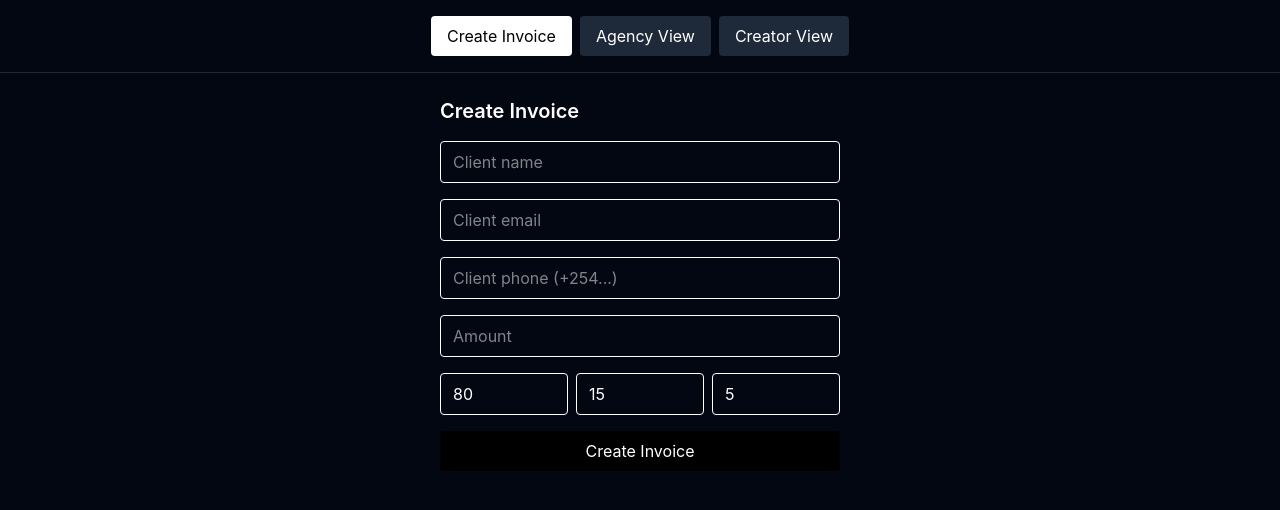
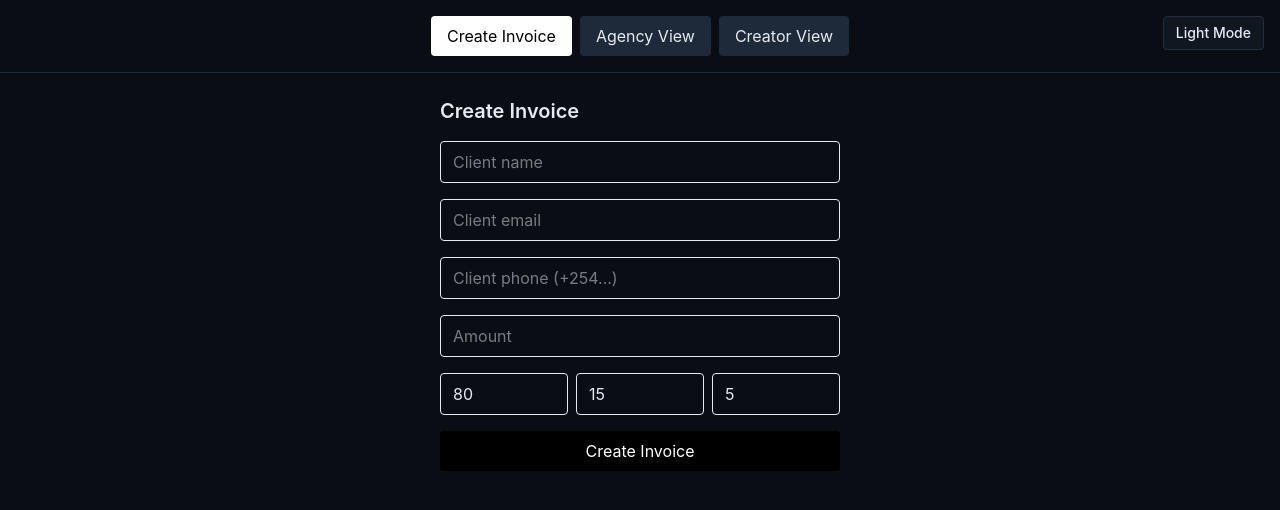
Before and after one commit to Root-node1/paysplit, a React (Vite) app in the folder frontend/: page / in a window 1280 px wide. Shown: the top 510 px of the page. Built offline with nearby package versions, Linux system fonts and the light colour scheme.

Commit message:
ui(step 2): Add light/dark toggle infrastructure

```diff
--- a/frontend/src/App.tsx
+++ b/frontend/src/App.tsx
@@ -1,4 +1,4 @@
-import { useState } from "react";
+import { useState, useEffect } from "react";
 import InvoiceForm from "./components/InvoiceForm";
 import InvoiceResult from "./components/InvoiceResult";
 import PayazaAuthTest from "./components/PayazaAuthTest";
@@ -11,17 +11,37 @@ type View = "create" | "agency" | "creator";
 function App() {
   const [invoice, setInvoice] = useState<Invoice | null>(null);
   const [view, setView] = useState<View>("create");
+  const [theme, setTheme] = useState<"dark" | "light">(() => {
+    return (localStorage.getItem("paysplit-theme") as "dark" | "light") || "dark";
+  });
+
+  useEffect(() => {
+    if (theme === "light") {
+      document.documentElement.classList.add("light");
+    } else {
+      document.documentElement.classList.remove("light");
+    }
+    localStorage.setItem("paysplit-theme", theme);
+  }, [theme]);
 
   if (window.location.search.includes("authtest")) {
     return (
-      <div className="min-h-screen bg-gray-950 text-white">
+      <div className="min-h-screen bg-background text-foreground transition-colors duration-200">
         <PayazaAuthTest />
       </div>
     );
   }
 
   return (
-    <div className="min-h-screen bg-gray-950 text-white">
+    <div className="min-h-screen bg-background text-foreground font-sans selection:bg-primary/20 transition-colors duration-200">
+      <div className="absolute top-4 right-4 z-50">
+        <button
+          onClick={() => setTheme(theme === 'dark' ? 'light' : 'dark')}
+          className="text-sm font-medium px-3 py-1.5 border border-border rounded-sm bg-card text-foreground hover:bg-muted focus-visible:outline-none focus-visible:ring-2 focus-visible:ring-accent transition-colors duration-200 cursor-pointer"
+        >
+          {theme === 'dark' ? 'Light Mode' : 'Dark Mode'}
+        </button>
+      </div>
       <nav className="flex justify-center gap-2 p-4 border-b border-gray-800">
         <button
           onClick={() => setView("create")}
```
